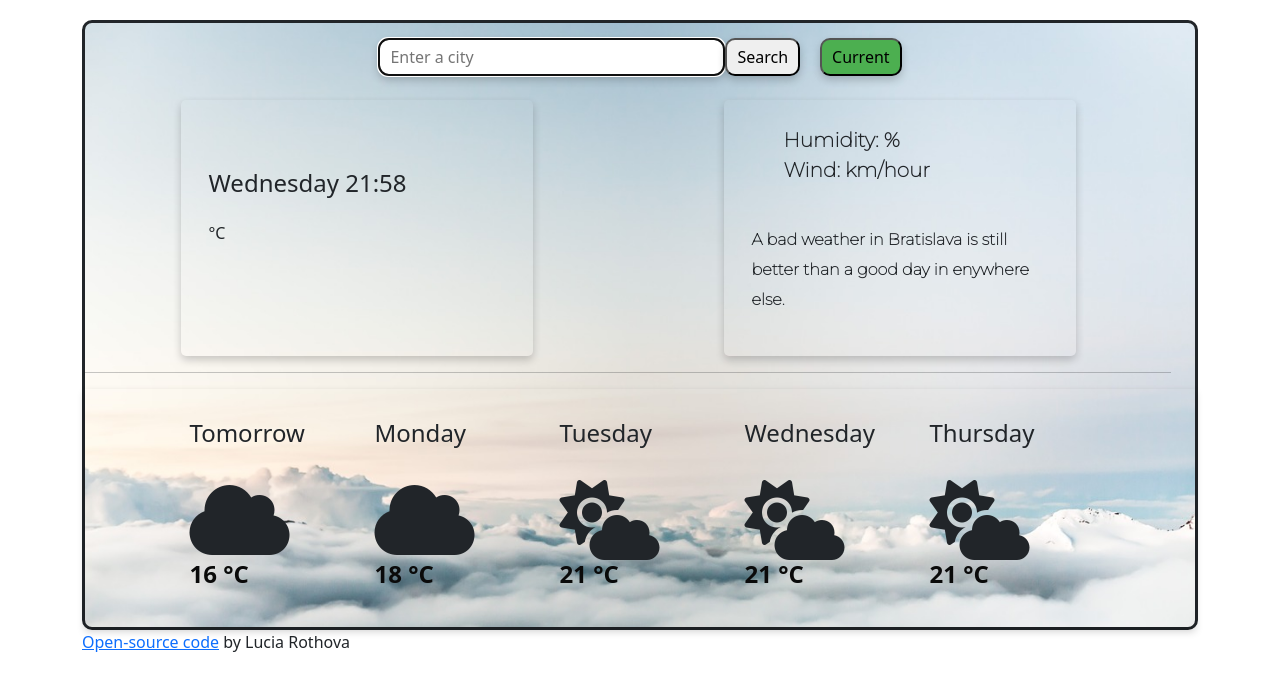
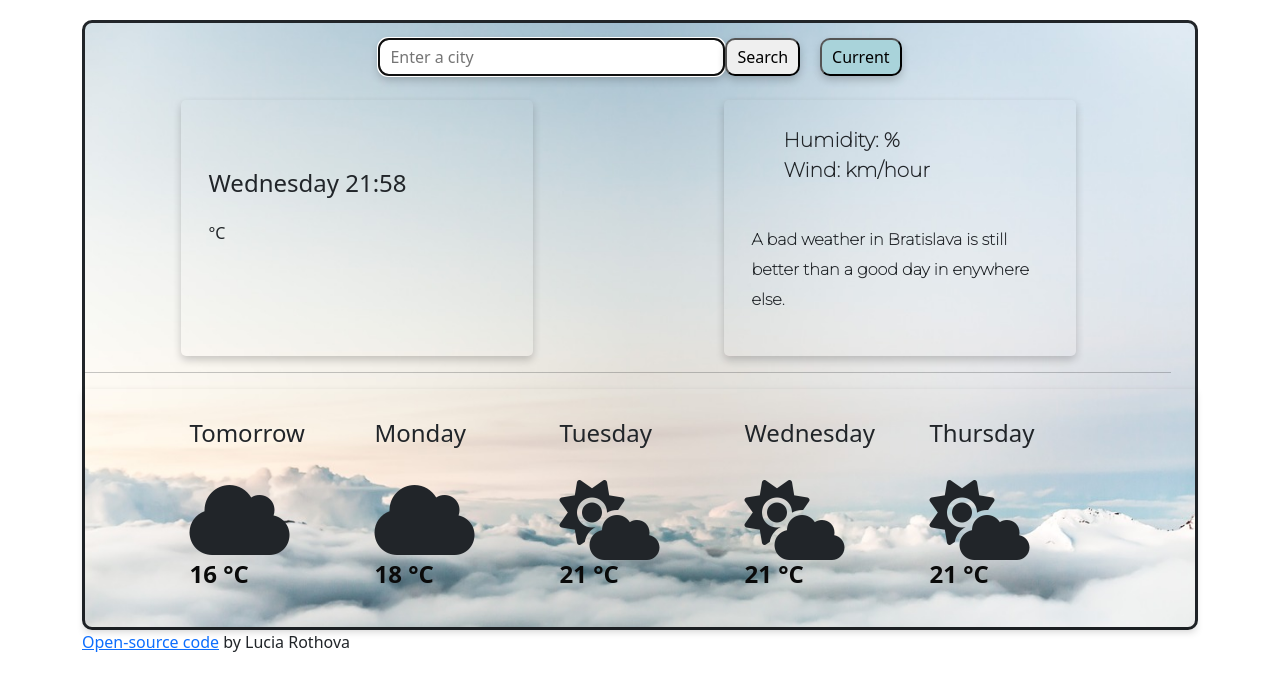
Before and after one commit to LucyRRR/GitHubExercise, a plain HTML site: page index.html in a window 1280 px wide. Drawn offline with nearby package versions, Linux system fonts and the light colour scheme; no server answers.

Commit message:
edit color of current button

```diff
--- a/src/styles.css
+++ b/src/styles.css
@@ -89,7 +89,7 @@ input {
     display: inline-block;
 }
 .current {
-    background-color: #4caf50;
+    background-color:  #a9d3da;
     margin-left: 20px;
 }
 .units {
```
